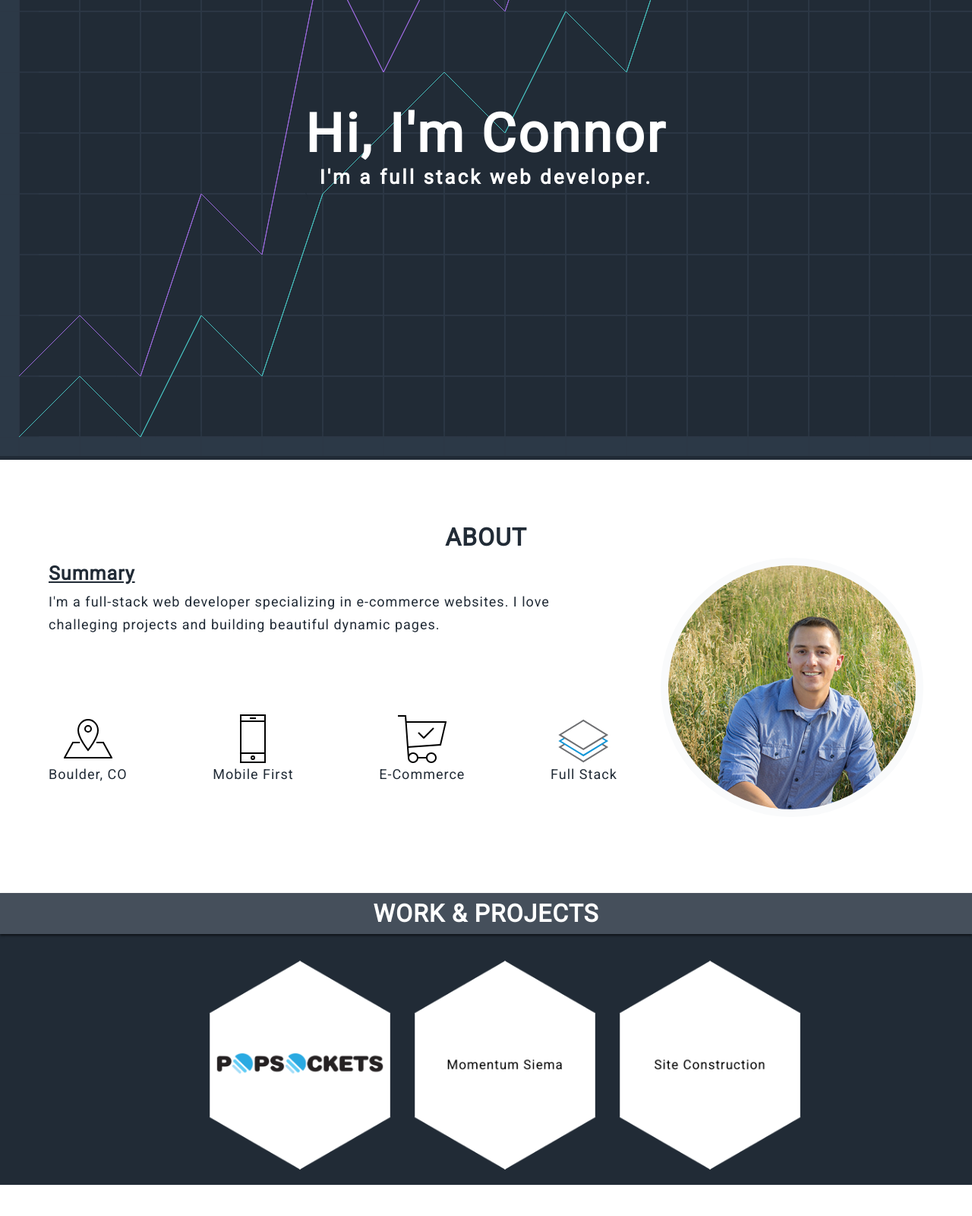
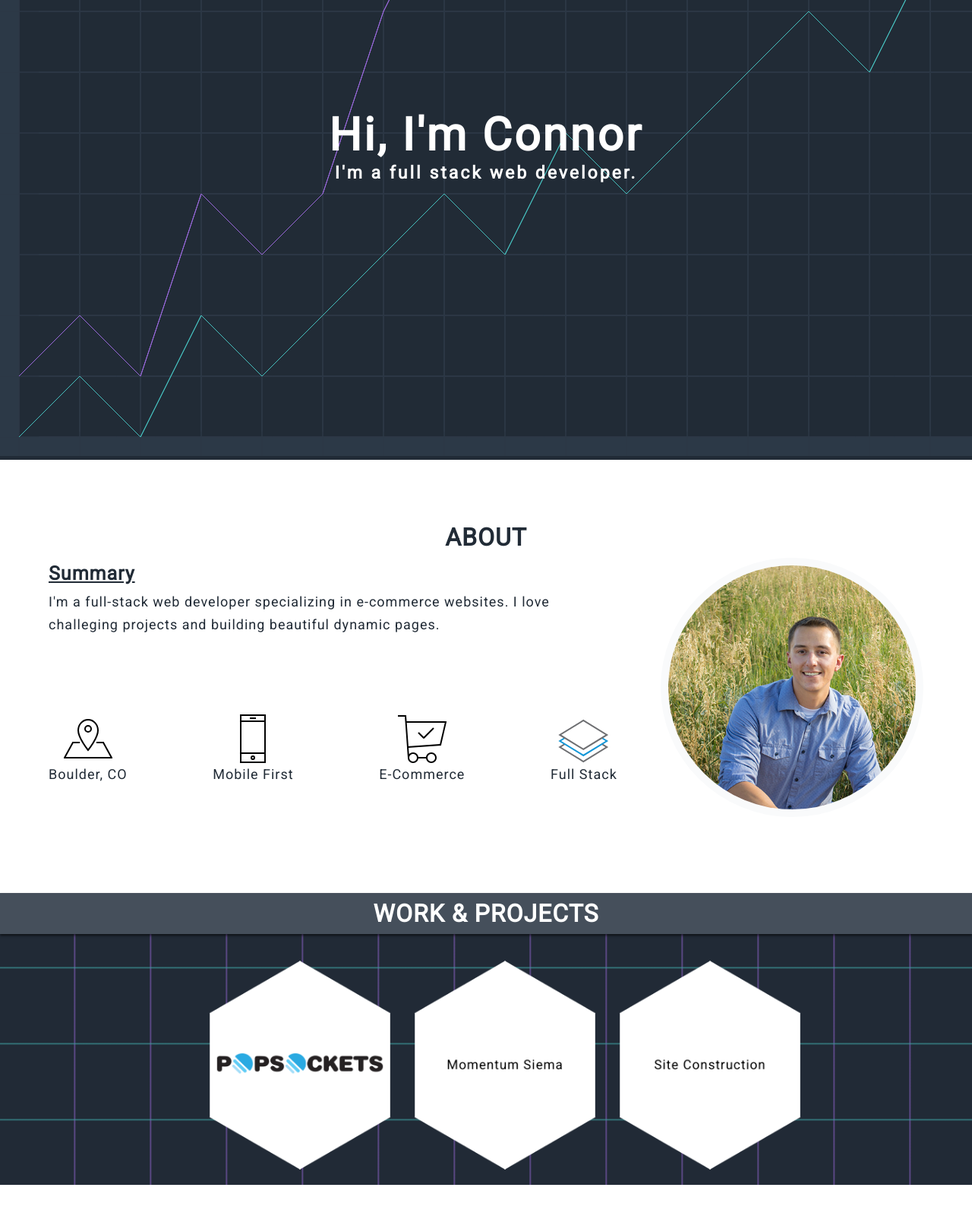
Before and after one commit to smartbadger/personal-portfolio, a website: page index.html in a window 1280 px wide. Shown: the part 200-1800 px from the top of the page at 76% size. Drawn offline with Linux system fonts and the light colour scheme; a script that the page names is missing.

Commit message:
added pattern on work

```diff
--- a/canvasChart.js
+++ b/canvasChart.js
@@ -22,8 +22,8 @@ const canvasChart = {
 
         let firstDraw = this.createGridlinesAndLegend()
         firstDraw.then(()=>{
-            this.drawLine('#9C6ADE', [2, -1, 3, -1, 5, -2], 1)
-            this.drawLine('#47C1BF', [1, -1, 2, -1, 3, 1], 0)
+            this.drawLine('#9C6ADE', [2, -1, 3, -1, 1, 3], 1)
+            this.drawLine('#47C1BF', [1, -1, 2, -1, 1, 1], 0)
         }).then(() => {
             // this.animateLoop()
         })
--- /dev/null
+++ b/sass/base/_animations.scss
@@ -0,0 +1,8 @@
+@keyframes pulse {
+    from {
+        opacity: 0;
+    }
+    to {
+        opacity: 0.5;
+    }
+}
--- a/sass/components/_chart.scss
+++ b/sass/components/_chart.scss
@@ -25,9 +25,9 @@
         letter-spacing: 3px;
     }
     &__heading{
-        font-size: 7rem;
+        font-size: 6rem;
     }
     &__subheading {
-        font-size: 2.6rem;
+        font-size: 2.3rem;
     }
 }
--- a/sass/components/_page-section.scss
+++ b/sass/components/_page-section.scss
@@ -14,6 +14,8 @@
         display: block;
         text-align: center;
         &--alt {
+            position: relative;
+            z-index: 5;
             display: block;
             text-align: center;
             background: $lt-ink;
@@ -31,5 +33,19 @@
 }
 
 .project-background {
-    background: $ink;
+
+    background: repeating-linear-gradient(transparent, transparent 97px, rgba($teal, 0.8) 98px, transparent 100px),
+                repeating-linear-gradient(to right, transparent, transparent 97px, rgba($purple, 0.8) 98px, transparent 100px);
+    background-color:$ink;
+    &::before{
+        content: "";
+        display: block;
+        width: 100%;
+        height: 100%;
+        position: absolute;
+        background-color: $ink;
+        opacity: 0;
+        will-change: opacity;
+        animation: pulse 2s ease-in-out infinite alternate;
+    }
 }
```
Also changed, not shown: css/styles.css.
